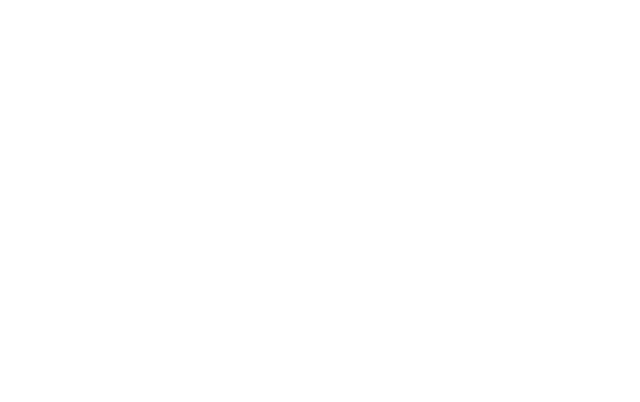
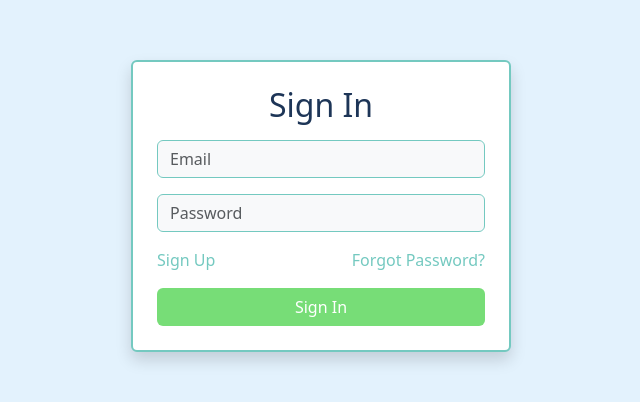
Before and after one commit to ruturajjadhav07/Med-Connect, a React (Vite) app: page /signin in a window 1280 px wide. Before the commit this address had no page. Shown: the part 194-596 px from the top of the page, without its empty margins (319-959 px from the left). Built offline with nearby package versions, Linux system fonts and the light colour scheme.

Commit message:
added signin form

```diff
--- a/src/App.jsx
+++ b/src/App.jsx
@@ -1,8 +1,8 @@
 import React from "react";
 import { BrowserRouter as Router, Routes, Route } from "react-router-dom";
-import Main from "./Components/Main";
 import Search from "./Components/Search";
 import Navbar from "./Components/Navbar";
+import SignIn from "./Components/Form/SignIn";
 
 const App = () => {
   return (
@@ -10,6 +10,7 @@
       <Routes>
         <Route path="/" element={<Navbar />} />
         <Route path="/search" element={<Search />} />
+        <Route path="/signin" element={<SignIn />} />
       </Routes>
     </Router>
   );
--- a/src/Components/Features.jsx
+++ b/src/Components/Features.jsx
@@ -4,7 +4,7 @@
 const Features = () => {
   return (
     <div>
-      <div className="container p-4 col-md-10">
+      <div className="container p-4 col-md-10" id="features">
         <h1
           className="text-center fw-bold m-4"
           style={{
@@ -15,7 +15,7 @@
           Key Features
         </h1>
         <div className="row g-4">
-          <div className="col-sm-12 col-md-3 ">
+          <div className="col-sm-12  col-md-3 ">
             <div className="card shadow p-4 h-100">
               <div className="card-body text-center">
                 <h3>🔍</h3>
--- a/src/Components/Footer.jsx
+++ b/src/Components/Footer.jsx
@@ -12,15 +12,26 @@
             <div className="col-md-6">
               <h3>Section</h3>
               <ul>
-                <li>Home</li>
-                <li>Features</li>
+                <li>
+                  <a href="#home" className="text-decoration-none text-dark">
+                    Home
+                  </a>
+                </li>
+                <li>
+                  <a
+                    href="#features"
+                    className="text-decoration-none text-dark"
+                  >
+                    Features
+                  </a>
+                </li>
               </ul>
             </div>
             {/* <div className="col-md-6"><h3>Section</h3></div> */}
           </div>
           <div className="col-md-4">
             <h3>Share Your Query</h3>
-            <div className="d-flex gap-2">
+            <div className="d-flex gap-1">
               <input
                 className="form-control"
                 placeholder="Enter Query"
@@ -34,7 +45,10 @@
         <div className="row align-items-center">
           <div className="col-md-6 text-center text-md-start">
             <p className="mb-2">
-              &copy; {year} <span className="text-success">Med Connect</span>
+              &copy; {year}{" "}
+              <a href="" className="text-decoration-none">
+                <span className="text-success">Med Connect</span>
+              </a>
             </p>
           </div>
           <div className="col-md-6 text-center text-md-end">
--- /dev/null
+++ b/src/Components/Form/SignIn.jsx
@@ -0,0 +1,75 @@
+import React from "react";
+import "bootstrap/dist/css/bootstrap.min.css";
+
+const SignIn = () => {
+  return (
+    <div>
+      <div
+        className="d-flex justify-content-center align-items-center vh-100 px-3"
+        style={{ backgroundColor: "#E3F2FD" }}
+      >
+        <div
+          className="p-4 rounded shadow w-100"
+          style={{
+            maxWidth: "380px",
+            backgroundColor: "#FFFFFF",
+            border: "2px solid #74C9C0",
+          }}
+        >
+          <h2 className="text-center mb-3" style={{ color: "#1D3557" }}>
+            Sign In
+          </h2>
+
+          <form>
+            <div className="mb-3">
+              <input
+                className="form-control"
+                placeholder="Email"
+                type="email"
+                style={{
+                  backgroundColor: "#F8F9FA",
+                  borderColor: "#74C9C0",
+                }}
+              />
+            </div>
+
+            <div className="mb-3">
+              <input
+                className="form-control"
+                placeholder="Password"
+                type="password"
+                style={{
+                  backgroundColor: "#F8F9FA",
+                  borderColor: "#74C9C0",
+                }}
+              />
+            </div>
+
+            <div className="d-flex justify-content-between mb-3">
+              <a href="#" style={{ color: "#74C9C0", textDecoration: "none" }}>
+                Sign Up
+              </a>
+              <a href="#" style={{ color: "#74C9C0", textDecoration: "none" }}>
+                Forgot Password?
+              </a>
+            </div>
+
+            <button
+              className="btn w-100 text-white"
+              style={{
+                backgroundColor: "#77DD77",
+                transition: "background-color 0.3s ease-in-out",
+              }}
+              onMouseOver={(e) => (e.target.style.backgroundColor = "#5BB85B")}
+              onMouseOut={(e) => (e.target.style.backgroundColor = "#77DD77")}
+            >
+              Sign In
+            </button>
+          </form>
+        </div>
+      </div>
+    </div>
+  );
+};
+
+export default SignIn;
--- a/src/Components/Main.jsx
+++ b/src/Components/Main.jsx
@@ -15,14 +15,15 @@
     <div>
       <div
         className="container col-md-10 d-flex flex-column p-2"
-        style={{ fontFamily: "monospace", marginTop: "30px" }}
+        id="home"
+        style={{ fontFamily: "monospace" }}
       >
-        <h1 className="text-center my-3">
+        <h1 className="text-center" style={{ marginTop: "60px" }}>
           <span
             style={{
               fontSize: "2.5rem",
               fontWeight: "bold",
-              color: "#dc3545",
+              color: "#FF6B6B",
               textShadow: "3px 3px 6px rgba(0,0,0,0.3)",
             }}
           >
@@ -31,10 +32,14 @@
         </h1>
 
         {/* Description */}
-        <p className="text-center fs-4 mx-2 my-4">
+        <p className="text-center fs-4 mx-2 my-4 p-3 rounded">
           🏥{" "}
           <strong>
-            Welcome to <span className="text-success">Med Connect</span> 💊
+            Welcome to{" "}
+            <span className="text-success" style={{ color: "#77DD77" }}>
+              Med Connect
+            </span>{" "}
+            💊
           </strong>
           <br />
           Find nearby medical stores instantly with smart search & Google Maps
@@ -49,13 +54,20 @@
         <div className="d-flex justify-content-center">
           <button
             type="button"
-            className="btn btn-outline-success rounded-pill px-4 py-2 fs-5 d-flex align-items-center justify-content-center my-2 shadow"
+            className="btn rounded-pill px-4 py-2 fs-5 d-flex align-items-center justify-content-center my-2 shadow"
             onClick={search}
+            style={{
+              backgroundColor: "#A8DADC",
+              color: "#1D3557",
+              border: "none",
+              transition: "background-color 0.3s ease-in-out",
+            }}
+            onMouseOver={(e) => (e.target.style.backgroundColor = "#74C9C0")}
+            onMouseOut={(e) => (e.target.style.backgroundColor = "#A8DADC")}
           >
             🚀 Get Started
           </button>
         </div>
-
       </div>
       <Features />
     </div>
--- a/src/Components/Navbar.jsx
+++ b/src/Components/Navbar.jsx
@@ -3,6 +3,8 @@
 import "bootstrap/dist/js/bootstrap.bundle.min";
 import logo from "/src/assets/logo.jpg";
 import Main from "./Main";
+
+import SignIn from "../Components/Form/SignIn"
 const Navbar = () => {
   return (
     <div>
@@ -10,7 +12,7 @@
         <div className="container ">
           <nav className="navbar navbar-expand-lg navbar-light ">
             <div className="container-fluid">
-              <a className="navbar-brand d-flex align-items-center" href="#">
+              <a className="navbar-brand d-flex align-items-center" href="/">
                 <img
                   src={logo}
                   alt="Logo"
@@ -39,13 +41,18 @@
               >
                 <ul className="navbar-nav">
                   <li className="nav-item">
-                    <a className="nav-link active" href="#">
+                    <a className="nav-link active" href="#home" >
                       Home
                     </a>
                   </li>
                   <li className="nav-item">
-                    <a className="nav-link active" href="#">
+                    <a className="nav-link active" href="#features">
                       Features
+                    </a>
+                  </li>
+                  <li className="nav-item">
+                    <a className="nav-link active" href="/signin">
+                      Sign In
                     </a>
                   </li>
                 </ul>
```
Also changed, not shown: src/Components/Form/SignUp.jsx (added).
